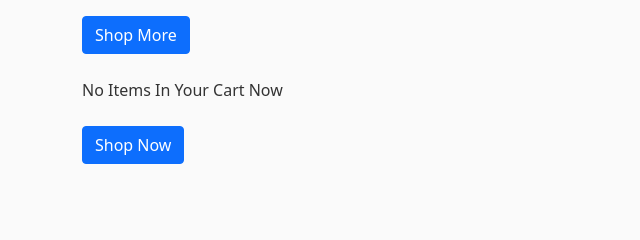
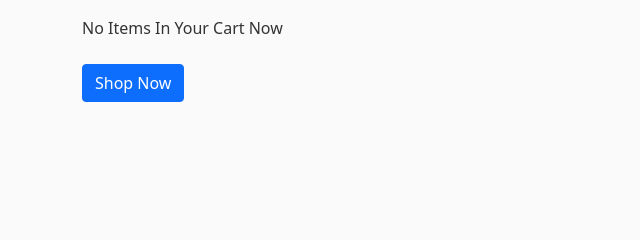
Before and after one commit to Erica233/Mini-Amazon, a Django app: page /cart/ in a window 1280 px wide. Shown: the part 187-427 px from the top of the page, without its empty margins (0-640 px from the left). Run offline with Django 4.2, Linux system fonts and the light colour scheme; the visitor is signed in with stand-in values (Sample User, id 1); data that the repository does not hold is empty.

Commit message:
shopping cart

```diff
--- a/frontend/amazon/templates/amazon/cart.html
+++ b/frontend/amazon/templates/amazon/cart.html
@@ -37,11 +37,11 @@
             {% endfor %}
         </tbody>
     </table>
-    <div class="col-12">
-        <a href="{% url 'amazon-products' %}" class="btn btn-primary">Shop More</a>
-    </div>
-    <br>
     {% if items %}
+        <div class="col-12">
+            <a href="{% url 'amazon-products' %}" class="btn btn-primary">Shop More</a>
+        </div>
+        <br>
         <div class="col-12">
             <a href="{% url 'amazon-checkout' %}" class="btn btn-primary">Proceed to Checkout</a>
         </div>
```
